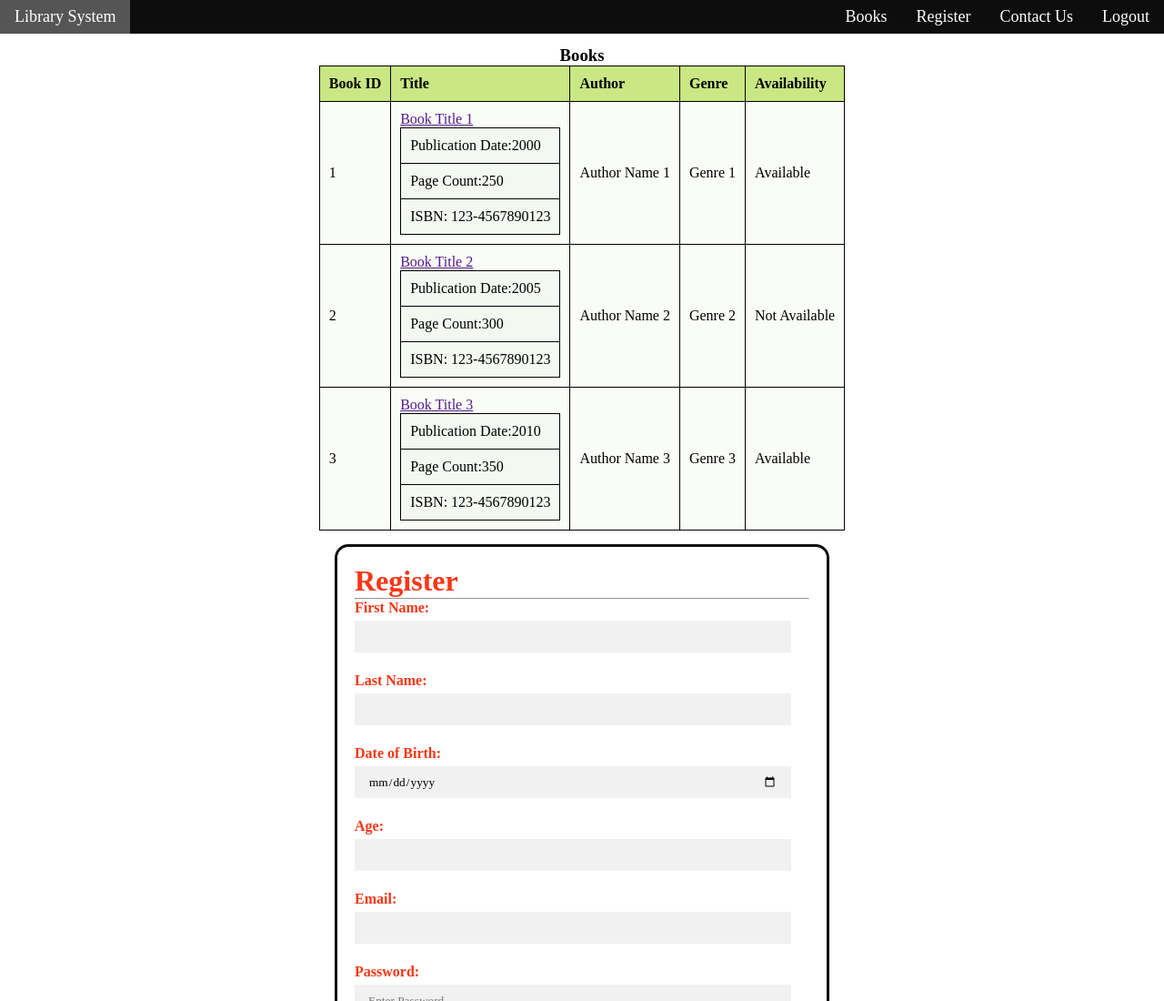
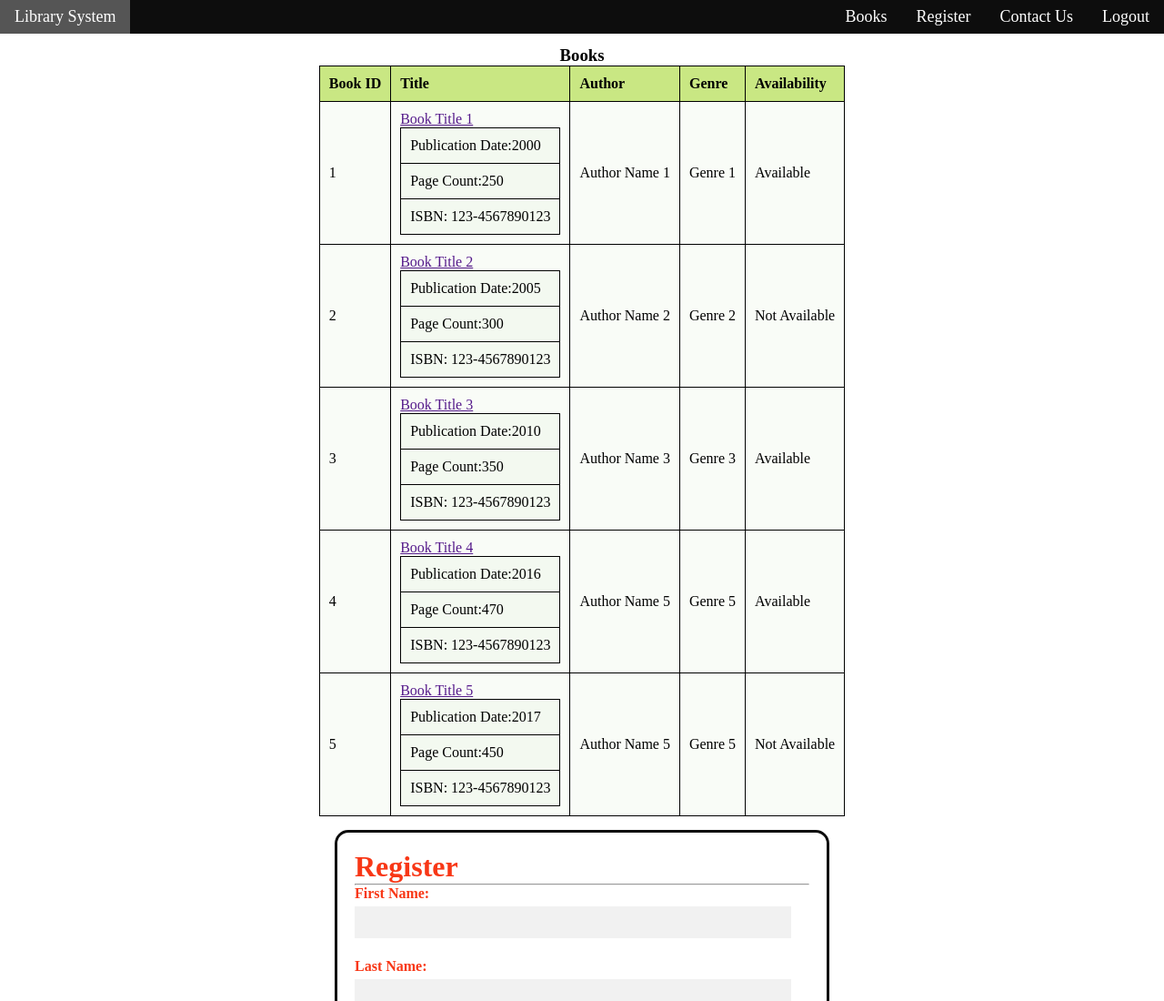
Before and after one commit to Vijay2092/contest-2, a plain HTML site: page index.html in a window 1280 px wide. Shown: the top 1100 px of the page at 91% size. Drawn offline with Linux system fonts and the light colour scheme.

Commit message:
Update index.html

```diff
--- a/index.html
+++ b/index.html
@@ -91,6 +91,44 @@
                 <td>Genre 3</td>
                 <td>Available</td>
             </tr>
+             <tr>
+             <td rowspan="1">4</td>
+                <td><a href="">Book Title 4</a>
+                    <table>
+                        <tr>
+                            <td>Publication Date:2016</td>
+                        </tr>
+                        <tr>
+                            <td>Page Count:470</td>
+                        </tr>
+                        <tr>
+                            <td>ISBN: 123-4567890123</td>
+                        </tr>
+                    </table>
+                </td>
+                <td>Author Name 5</td>
+                <td>Genre 5</td>
+                <td>Available</td>
+            </tr>
+            <tr>
+                <td rowspan="1">5</td>
+                <td><a href="">Book Title 5</a>
+                    <table>
+                        <tr>
+                            <td>Publication Date:2017</td>
+                        </tr>
+                        <tr>
+                            <td>Page Count:450</td>
+                        </tr>
+                        <tr>
+                            <td>ISBN: 123-4567890123</td>
+                        </tr>
+                    </table>
+                </td>
+                <td>Author Name 5</td>
+                <td>Genre 5</td>
+                <td>Not Available</td>
+            </tr>
         </table>
     </div>
 
@@ -122,7 +160,7 @@
 
             <span id="psw-match2"></span>
 
-            <hr size="3px">
+            <hr>
 
 
 
```
